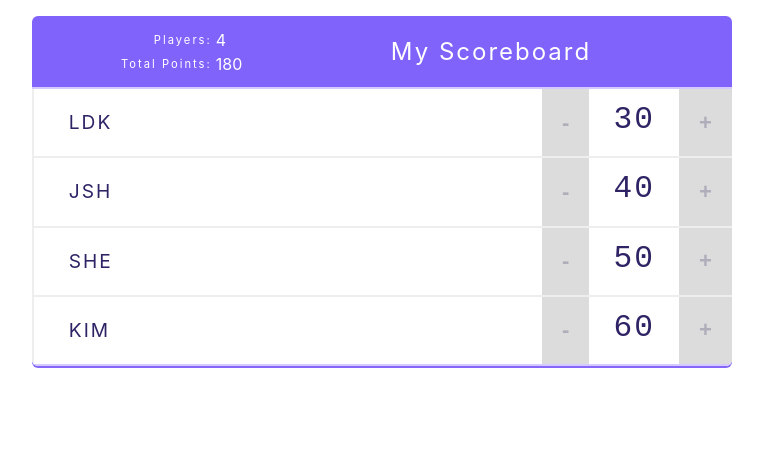
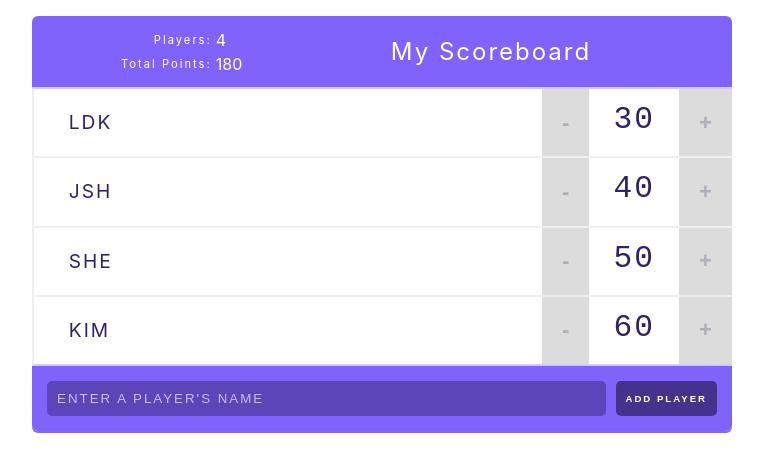
Before and after one commit to sorimpower/scoreboard, a React (Create React App) app: page / in a window 1280 px wide. Shown: the top 472 px of the page, without its empty margins (258-1021 px from the left). Built offline with nearby package versions, Linux system fonts and the light colour scheme.

Commit message:
하단 입력 컴포넌트 추가 - onchange 이벤트를 이용해 입력값  변경

```diff
--- a/src/App.js
+++ b/src/App.js
@@ -3,6 +3,7 @@ import logo from './logo.svg';
 import './App.css';
 import {Header} from './header'; //Header는 개별 모듈화한거고
 import Player from './player';   //Player는 전체 모듈화한거라서 import 규칙이 다름
+import {AddPlayerForm} from './addPlayerForm';
 
 
 //function 컴포넌트였던 App을 class 컴포넌트로 변경()
@@ -28,7 +29,7 @@ class App extends React.Component {
             )
           })
         }
-
+			<AddPlayerForm></AddPlayerForm>
       </div>
     );
   }
--- /dev/null
+++ b/src/addPlayerForm.js
@@ -0,0 +1,21 @@
+import React from 'react';
+
+export class AddPlayerForm extends React.Component {
+	state = {
+		value : ''
+	}
+
+	handleValuechange = (event) => {
+		this.setState({value : event.target.value});
+	}
+
+	render() {
+		return (
+			<form className="form">
+				<input className="input" type="text" placeholder="enter a player's name"
+				value={this.state.value} onChange={this.handleValuechange}></input>
+				<input className="input" type="submit" value="Add Player"></input>
+			</form>
+		)
+	}
+}
```
